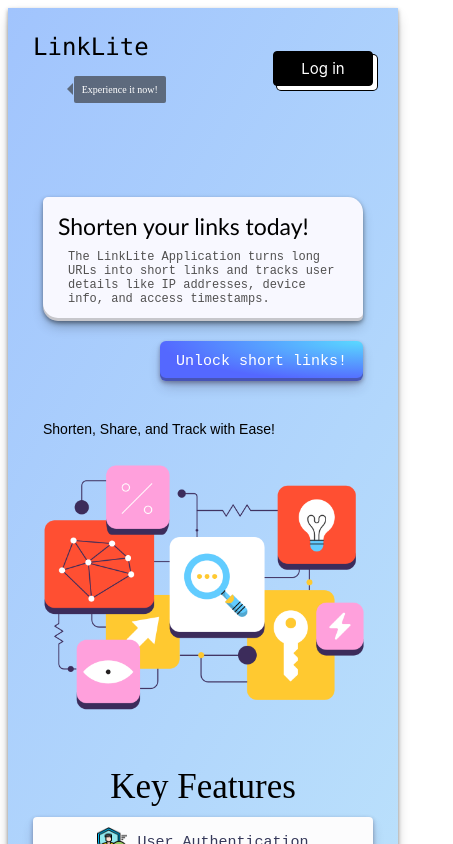
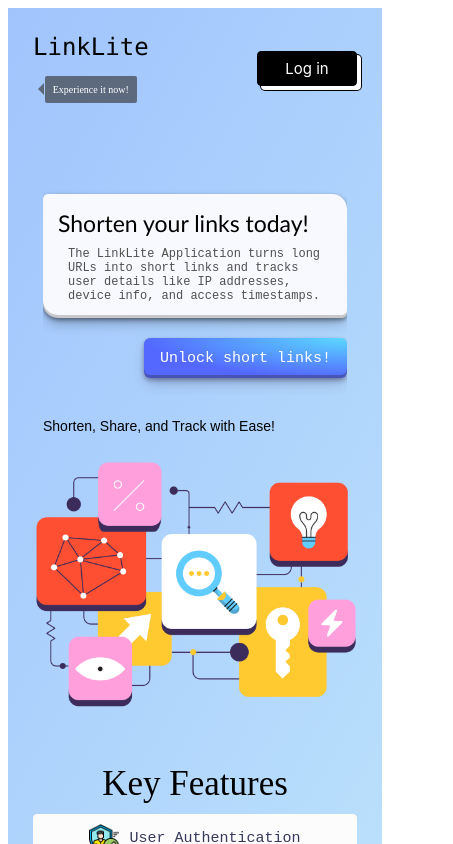
Before and after one commit to rajprince031/LinkLite, a React (Vite) app in the folder client/: page / in a window 390 px wide. Shown: the top 844 px of the page, 453 px wide, since content can reach past the window. Built offline with nearby package versions, Linux system fonts and the light colour scheme; no server answers.

Commit message:
update Home Page responsive

```diff
--- a/client/src/style/homeStyle.css
+++ b/client/src/style/homeStyle.css
@@ -1,7 +1,6 @@
-
-body{
-  width: 100%;
-  height: 100%;
+*{
+  box-sizing: border-box;
+  overflow-x: hidden;
 }
 .main_home_container {
   height:100%;
@@ -9,7 +8,7 @@ body{
   background-color: rgb(182, 172, 172);
   margin: 10px;
   padding: 15px;
-  box-sizing: border-box;
+  box-sizing: border-box !important;
   box-shadow: rgba(0, 0, 0, 0.4) 0px 2px 4px,
     rgba(0, 0, 0, 0.3) 0px 7px 13px -3px, rgba(0, 0, 0, 0.2) 0px -3px 0px inset;
   background-image: linear-gradient(120deg, #a1c4fd 0%, #c2e9fb 100%);
@@ -52,6 +51,7 @@ body{
   width: fit-content;
   height: fit-content;
   margin-top: 20px;
+  overflow: visible;
 }
 
 .bubble-left:before {
@@ -66,6 +66,8 @@ body{
   border-left: 0;
   margin-top: calc(var(--size) * 0.13 * -1);
   margin-left: calc(var(--size) * 0.13 * -1);
+  overflow: visible;
+
 }
 
 /*  */
@@ -320,6 +322,7 @@ body{
   flex-direction: row;
   align-items: center;
   gap: 10px;
+  overflow: visible;
 }
 /* css btn 57 */
 .feature_container {
@@ -348,6 +351,7 @@ body{
   transition: height 1s ease-out, width 1s ease, box-shadow 0.15s,
     opacity 0.3s ease;
   z-index: 1;
+
 }
 
 .feature_container p {
@@ -414,8 +418,9 @@ body{
   .bubble-left {
     margin:0px;
     font-size: 10px;
-    margin-left: 50%;
     text-wrap: nowrap;
+    overflow: visible;
+
   }
   .title_name{
     display: flex;
```
